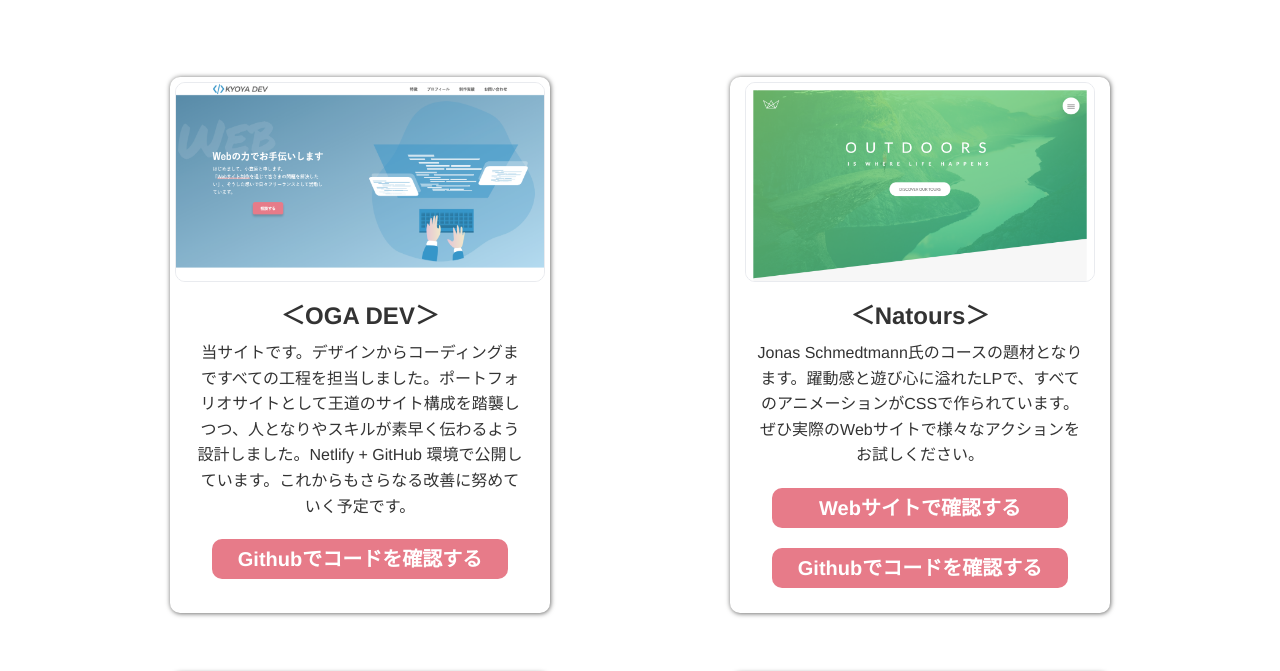
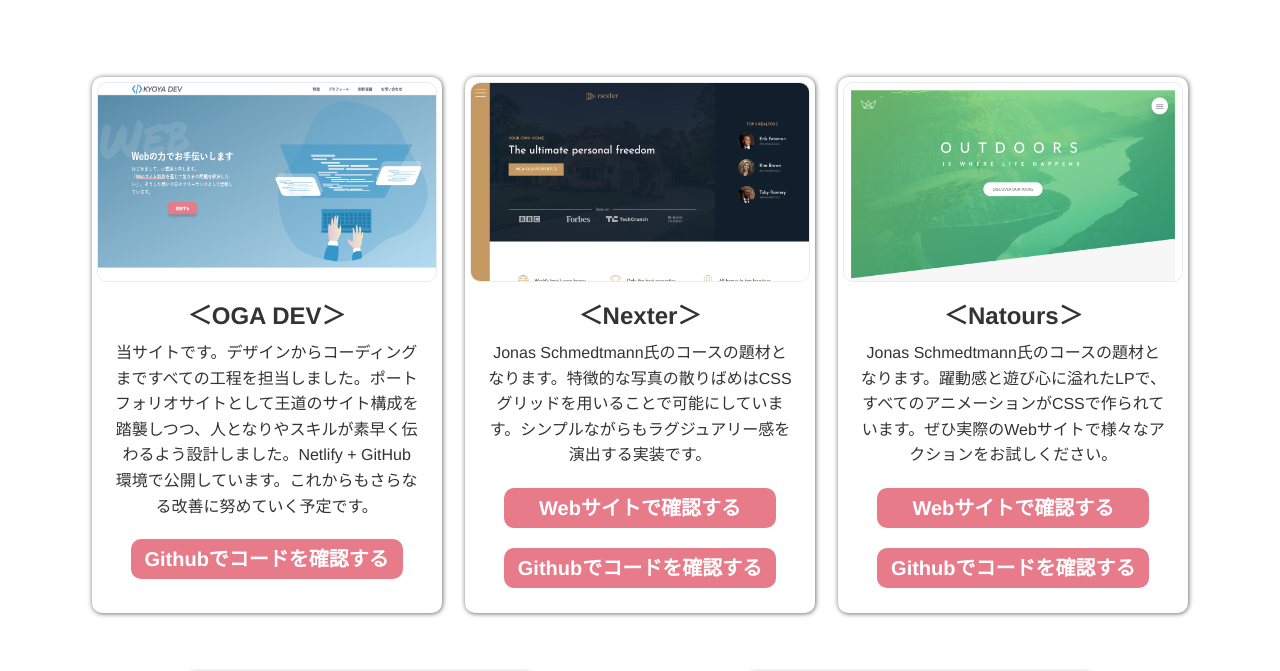
Before and after one commit to KYOYA-OGA/portfolio, a website built with webpack: page src/templates/index.html in a window 1280 px wide. Shown: the part 2682-3353 px from the top of the page. Built offline with nearby package versions, Linux system fonts and the light colour scheme; some packages are replaced by stand-ins of ours.

Commit message:
added nexter portfolio

```diff
--- a/package.json
+++ b/package.json
@@ -4,7 +4,7 @@
   "description": "",
   "main": "index.js",
   "scripts": {
-    "watch": "webpack-dev-server",
+    "start": "webpack-dev-server",
     "build": "webpack",
     "build:dev": "webpack --mode=development"
   },
@@ -14,7 +14,7 @@
   "devDependencies": {
     "@babel/core": "^7.9.6",
     "@babel/preset-env": "^7.9.6",
-    "autoprefixer": "^10.0.1",
+    "autoprefixer": "^9.8.6",
     "babel-loader": "^8.0.6",
     "clean-webpack-plugin": "^3.0.0",
     "css-loader": "^3.4.2",
--- a/src/css/components/_button.scss
+++ b/src/css/components/_button.scss
@@ -84,4 +84,8 @@
       line-height: 4rem;
     }
   }
+
+  &--dark {
+    background-color: $color-grey-light;
+  }
 }
--- a/src/css/layout/_works.scss
+++ b/src/css/layout/_works.scss
@@ -22,15 +22,11 @@
   &__item {
     margin-top: 6rem;
     text-align: center;
-    max-width: 380px;
+    max-width: 350px;
     padding: 5px;
     box-shadow: 0.5px 0.5px 5px $color-grey-dark-2;
     transition: all 0.3s ease-in-out;
     border-radius: 10px;
-
-    @include respond(tab-land) {
-      max-width: 350px;
-    }
 
     @include respond(tab-port) {
       max-width: 80%;
--- a/src/templates/index.html
+++ b/src/templates/index.html
@@ -193,7 +193,7 @@
 
         <!-- つつじの会 -->
         <!-- <div class="works__item">
-          <a href="#">
+          <a href="<%= require('../images/tsutsuji_full-l.png') %>">
             <picture>
               <source srcset="<%= require('../images/tsutsuji-l.png') %>" media="(min-width: 1200px)">
               <source srcset="<%= require('../images/tsutsuji-m.png') %>" media="(min-width: 947px)">
@@ -209,10 +209,31 @@
             <a href="<%= require('../images/tsutsuji_full-l.png') %>" target="_blank"
               rel="noopener noreferrer">全体を確認する</a>
           </div>
-          <div class="btn btn--works">
+          <div class="btn btn--works btn--dark">
             <a href="#">公開準備中です</a>
           </div>
-        </div>  -->
+        </div> -->
+
+        <!-- Nexter -->
+        <div class="works__item">
+          <a href="https://nexter-demo.netlify.app/" target="_blank" rel="noopener noreferrer">
+            <picture>
+              <source srcset="<%= require('../images/nexter-top-l.png') %>" media="(min-width: 1200px)">
+              <source srcset="<%= require('../images/nexter-top-m.png') %>" media="(min-width: 947px)">
+              <source srcset="<%= require('../images/nexter-top-s.png') %>" media="(min-width: 600px)">
+              <img srcset="<%= require('../images/nexter-top-m.png') %>" alt="nexterトップ画像" class="works__image">
+            </picture>
+          </a>
+          <h2 class="works__title">＜Nexter＞</h2>
+          <p class="works__description">Jonas
+            Schmedtmann氏のコースの題材となります。特徴的な写真の散りばめはCSSグリッドを用いることで可能にしています。シンプルながらもラグジュアリー感を演出する実装です。</p>
+          <div class="btn btn--works">
+            <a href="https://nexter-demo.netlify.app/" target="_blank" rel="noopener noreferrer">Webサイトで確認する</a>
+          </div>
+          <div class="btn btn--works">
+            <a href="https://github.com/KYOYA-OGA/Nexter" target="_blank" rel="noopener noreferrer">Githubでコードを確認する</a>
+          </div>
+        </div>
 
         <!-- Natours -->
         <div class="works__item">
```
Also changed, not shown: dist/images/nexter-top-l-19036761b91389dda80e99a9b10def5e.png (added), dist/images/nexter-top-m-e624b5025cdf3e82b68ff008e97b4c77.png (added), dist/images/nexter-top-s-a2b9c3611fd707392b23411cb99de10e.png (added), dist/index.html, src/images/nexter-top-l.png (added), src/images/nexter-top-m.png (added), src/images/nexter-top-s.png (added), 5 other files.
